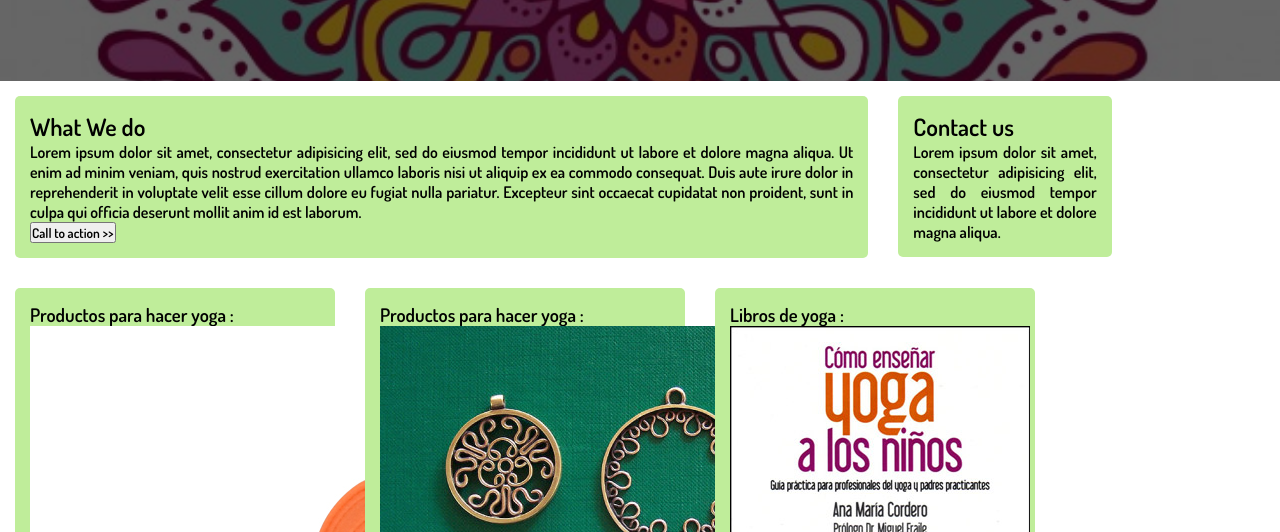
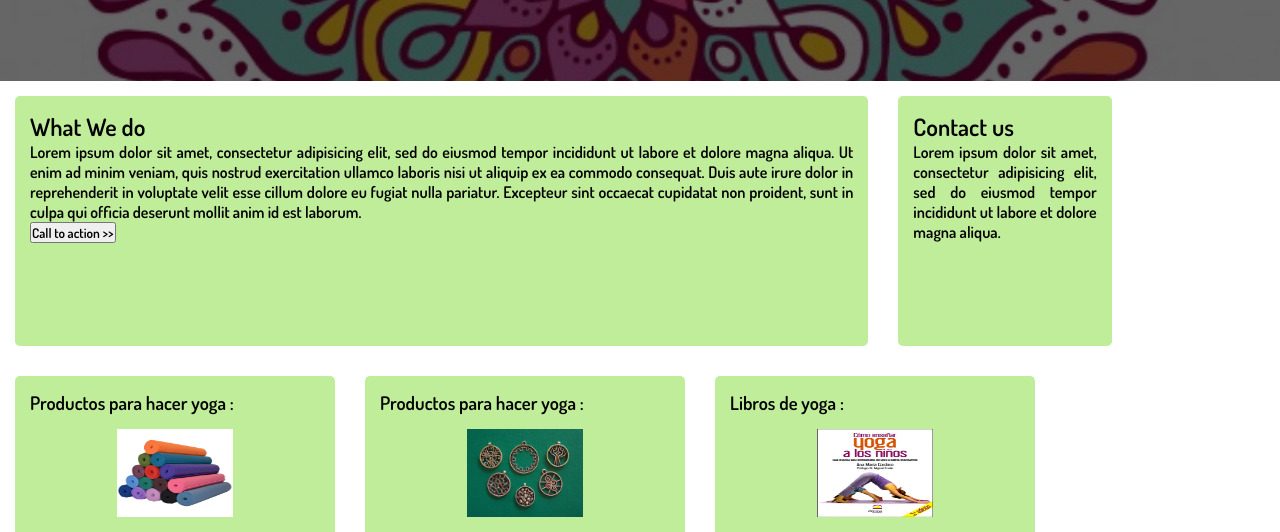
Before and after one commit to NatalyCortez/my-page, a plain HTML site: page index.html in a window 1280 px wide. Shown: the part 219-751 px from the top of the page. Drawn offline with Linux system fonts and the light colour scheme.

Commit message:
subiendo cambios en main.css

```diff
--- a/css/main.css
+++ b/css/main.css
@@ -43,12 +43,18 @@ h1 {
   padding: 15px;
   background: rgb(191, 237, 154);
   text-align: justify;
+  height: 250px;
 }
 footer {
   background-color: rgb(99, 3, 27);
   text-align: center;
   color: #fff;
   padding: 2rem;
+}
+img {
+  width: 40%;
+  height: 40%;
+  margin: 5% 30%;
 }
 @media (min-width: 768px) {
   .view-mobile {
```
